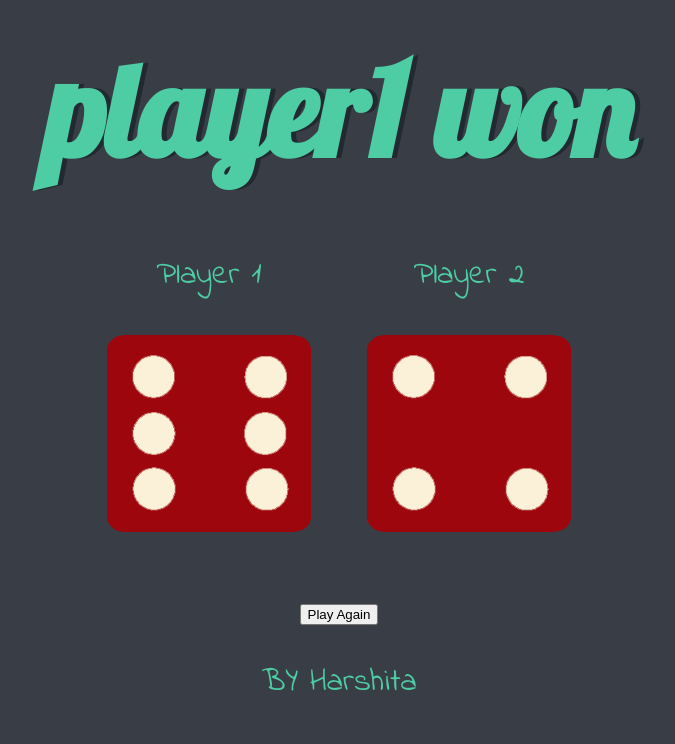
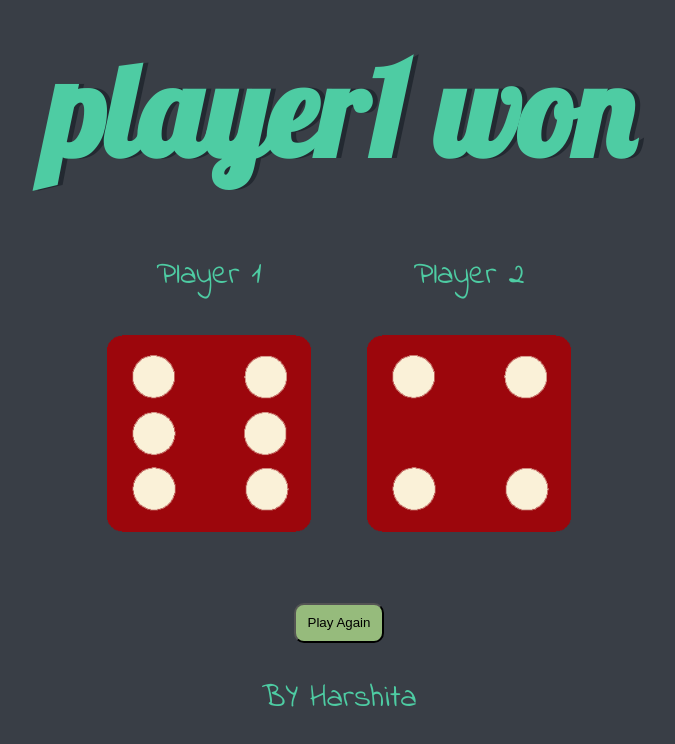
Before and after one commit to HarshitaR137/dicegame, a plain HTML site: page index.html in a window 1280 px wide. Shown: the whole page, without its empty margins (301-976 px from the left). Drawn offline with Linux system fonts and the light colour scheme.

Commit message:
Update styles.css

```diff
--- a/styles.css
+++ b/styles.css
@@ -39,3 +39,13 @@ footer {
   font-family: 'Indie Flower', cursive;
 
 }
+button {
+    background-color: #96BB7C;
+    height: 40px;
+    width: 90px;
+    border-radius: 10px;
+}
+
+button:hover {
+    background-color:green;
+}
```
